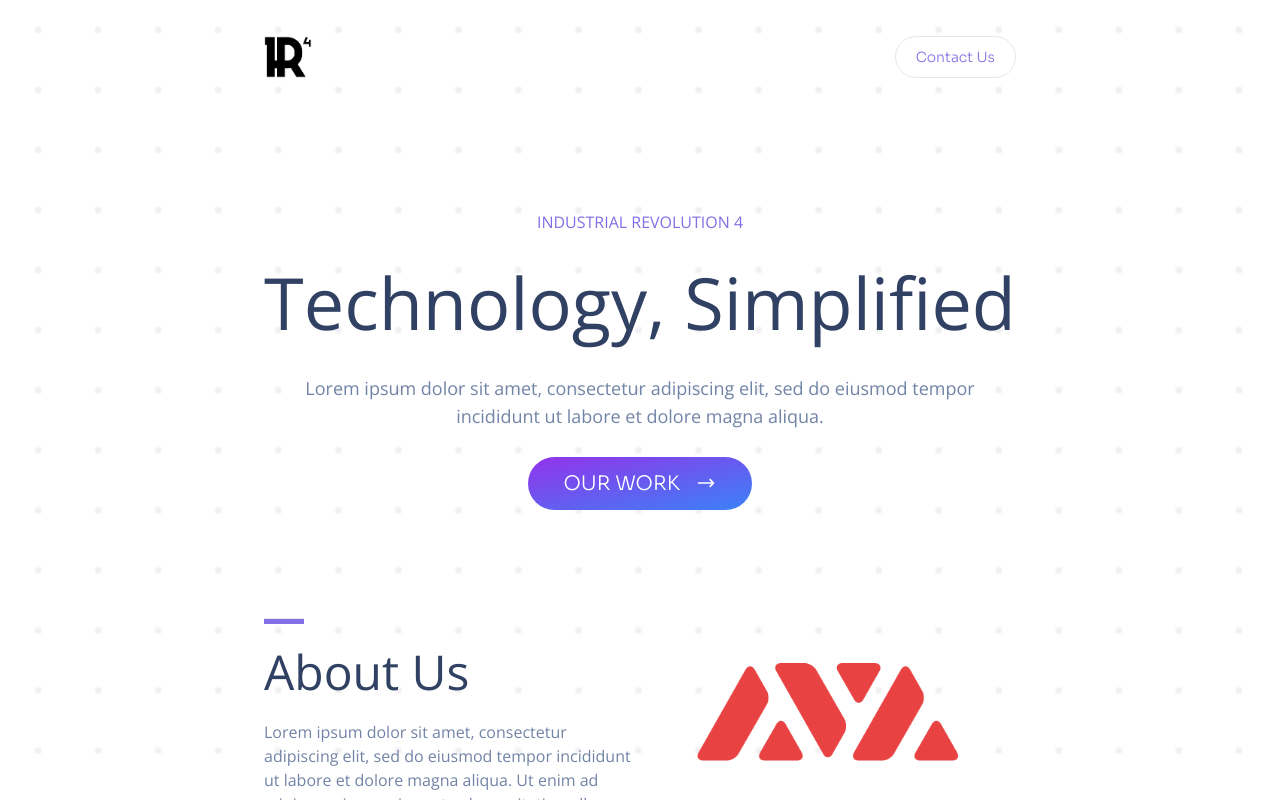
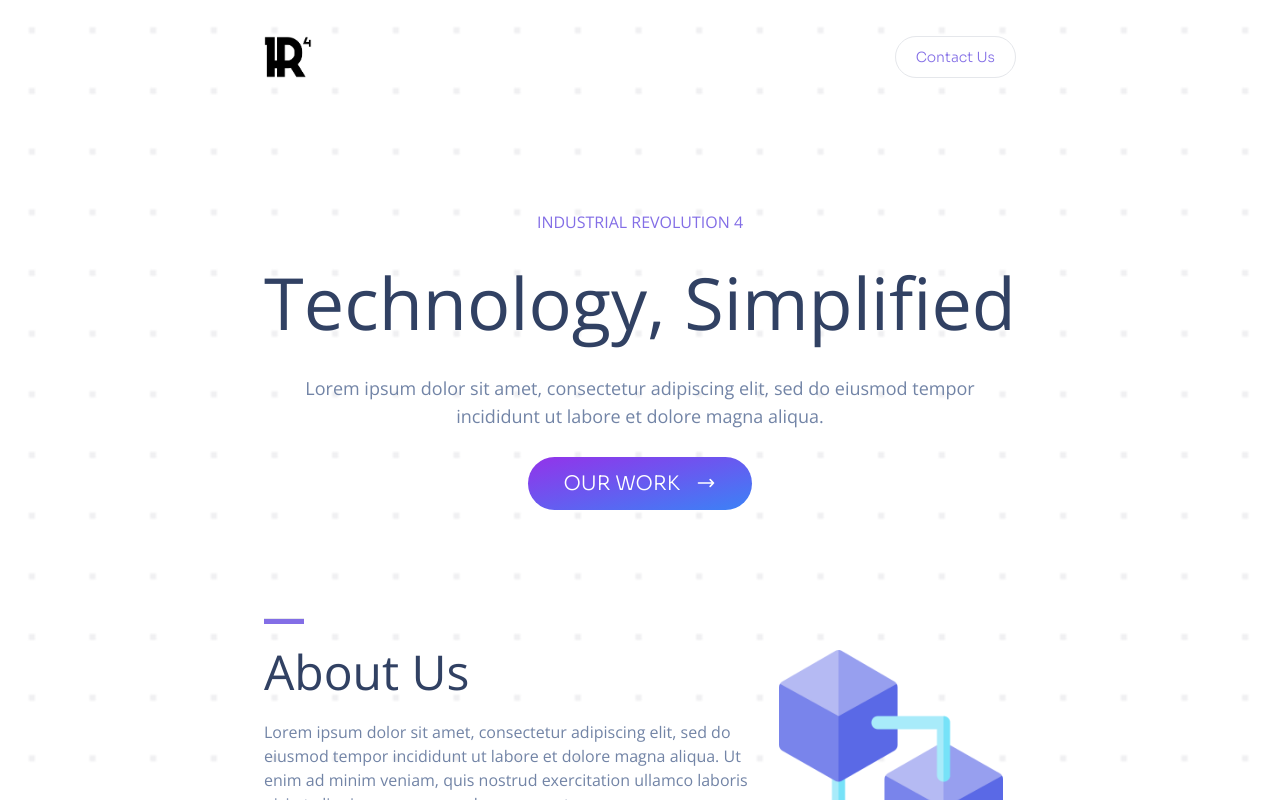
Before and after one commit to ir4tech/ir4tech.github.io, a Vue app: page / in a window 1280 px wide. Shown: the top 800 px of the page. Built offline with nearby package versions, Linux system fonts and the light colour scheme.

Commit message:
changed the about image

```diff
--- a/src/assets/styles/app.css
+++ b/src/assets/styles/app.css
@@ -709,6 +709,14 @@ select{
   margin-bottom: 1rem;
 }
 
+.ml-auto{
+  margin-left: auto;
+}
+
+.mt-4{
+  margin-top: 1rem;
+}
+
 .block{
   display: block;
 }
@@ -743,6 +751,18 @@ select{
 
 .w-12{
   width: 3rem;
+}
+
+.w-1\/3{
+  width: 33.333333%;
+}
+
+.w-96{
+  width: 24rem;
+}
+
+.w-56{
+  width: 14rem;
 }
 
 .basis-full{
@@ -846,6 +866,11 @@ select{
 
 .bg-origin-border{
   background-origin: border-box;
+}
+
+.object-contain{
+  -o-object-fit: contain;
+     object-fit: contain;
 }
 
 .p-1{
@@ -1109,6 +1134,19 @@ select{
 }
 
 @media (min-width: 640px){
+  .sm\:mx-auto{
+    margin-left: auto;
+    margin-right: auto;
+  }
+
+  .sm\:ml-auto{
+    margin-left: auto;
+  }
+
+  .sm\:mt-5{
+    margin-top: 1.25rem;
+  }
+
   .sm\:w-3\/5{
     width: 60%;
   }
@@ -1121,6 +1159,14 @@ select{
     width: 33.333333%;
   }
 
+  .sm\:w-2\/3{
+    width: 66.666667%;
+  }
+
+  .sm\:w-full{
+    width: 100%;
+  }
+
   .sm\:basis-1\/2{
     flex-basis: 50%;
   }
--- a/src/components/About.vue
+++ b/src/components/About.vue
@@ -2,14 +2,14 @@
 
     <section class="w-full mx-auto py-10 mt-8 px-2 sm:w-3/5">
         <div class="flex flex-wrap">
-            <div class="sm:w-1/2 w-full">
+            <div class="sm:w-2/3 w-full">
                 <hr class="w-10 h-6 mb-6 bg-primary" />
                 <h2 class="text-heading text-5xl text-dark-navy font-dark mb-6">About Us</h2>
                 <p class="text-light-navy">Lorem ipsum dolor sit amet, consectetur adipiscing elit, sed do eiusmod tempor incididunt ut labore et dolore magna aliqua. Ut enim ad minim veniam, quis nostrud exercitation ullamco laboris nisi ut aliquip ex ea commodo consequat.</p>
             </div>
 
-            <div class="w-1/2">
-                <img src="../assets/images/avalanche-logo.png" />
+            <div class="sm:w-1/3 w-full">
+                <img src="../assets/images/blockchain.png" class="object-contain w-56 sm:ml-auto mx-auto mt-8 " />
             </div>
         </div>
 
```
Also changed, not shown: src/assets/images/avalanche-logo.png (deleted), src/assets/images/blockchain.png (added).
